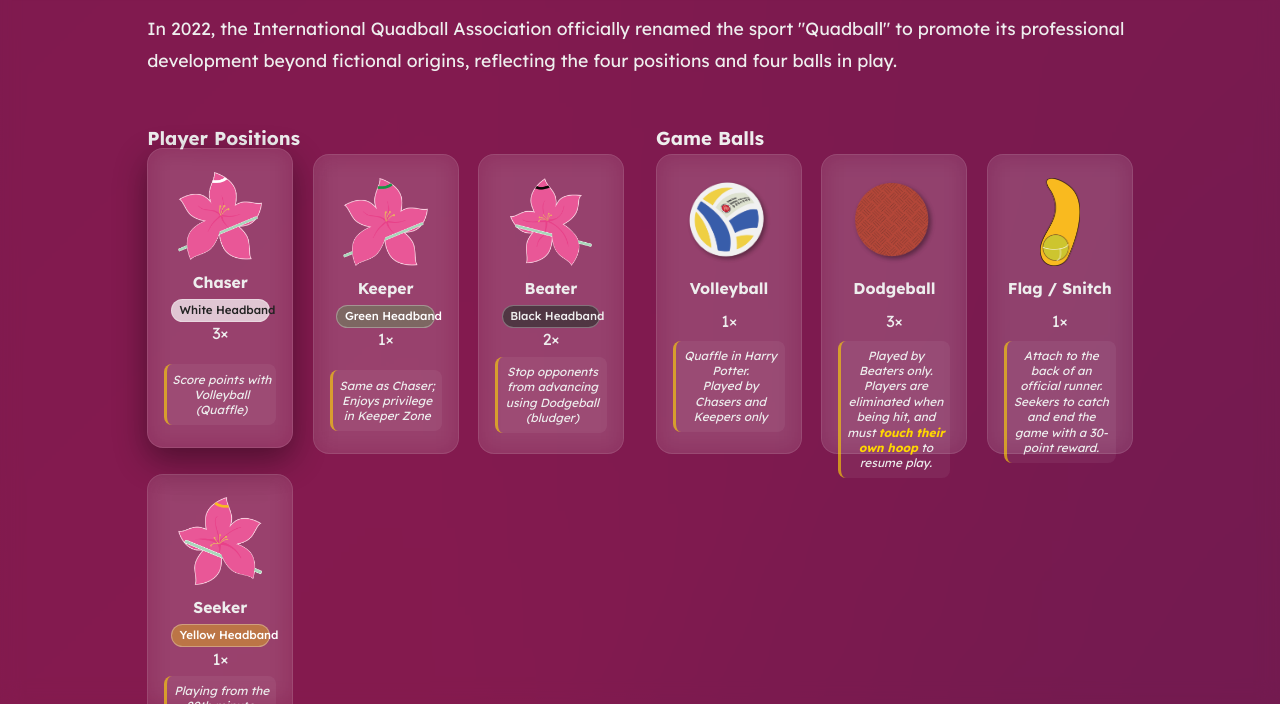
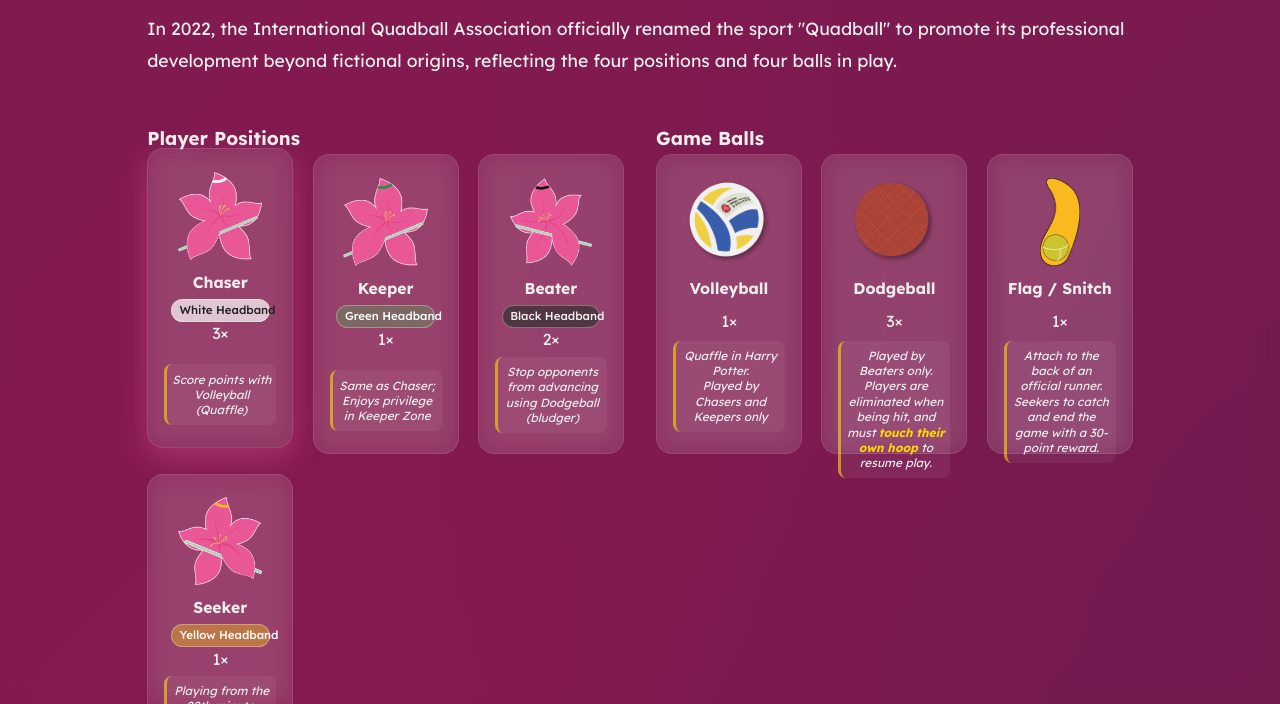
Before and after one commit to chgordonchoi/hkqa-tournaments, a plain HTML site: page bauhinia-challenge/2026/index.html in a window 1280 px wide. In both pictures the pointer is over the element 220 px from the left and 3950 px from the top of the page. Shown: the part 3646-4350 px from the top of the page. Drawn offline with Linux system fonts and the light colour scheme.

Commit message:
Update bc.css

```diff
--- a/bauhinia-challenge/2026/assets/bc.css
+++ b/bauhinia-challenge/2026/assets/bc.css
@@ -709,7 +709,7 @@ html.lang-en .group-title.en, html.lang-en .position-name.en, html.lang-en .posi
 
 .position-card:hover, .ball-card:hover {
   transform: translateY(-6px);
-  box-shadow: 0 12px 32px rgba(0,0,0,0.4);
+  box-shadow: 0 10px 30px rgba(255,105,180,0.3);
 }
 
 /* 圖片 */
```
